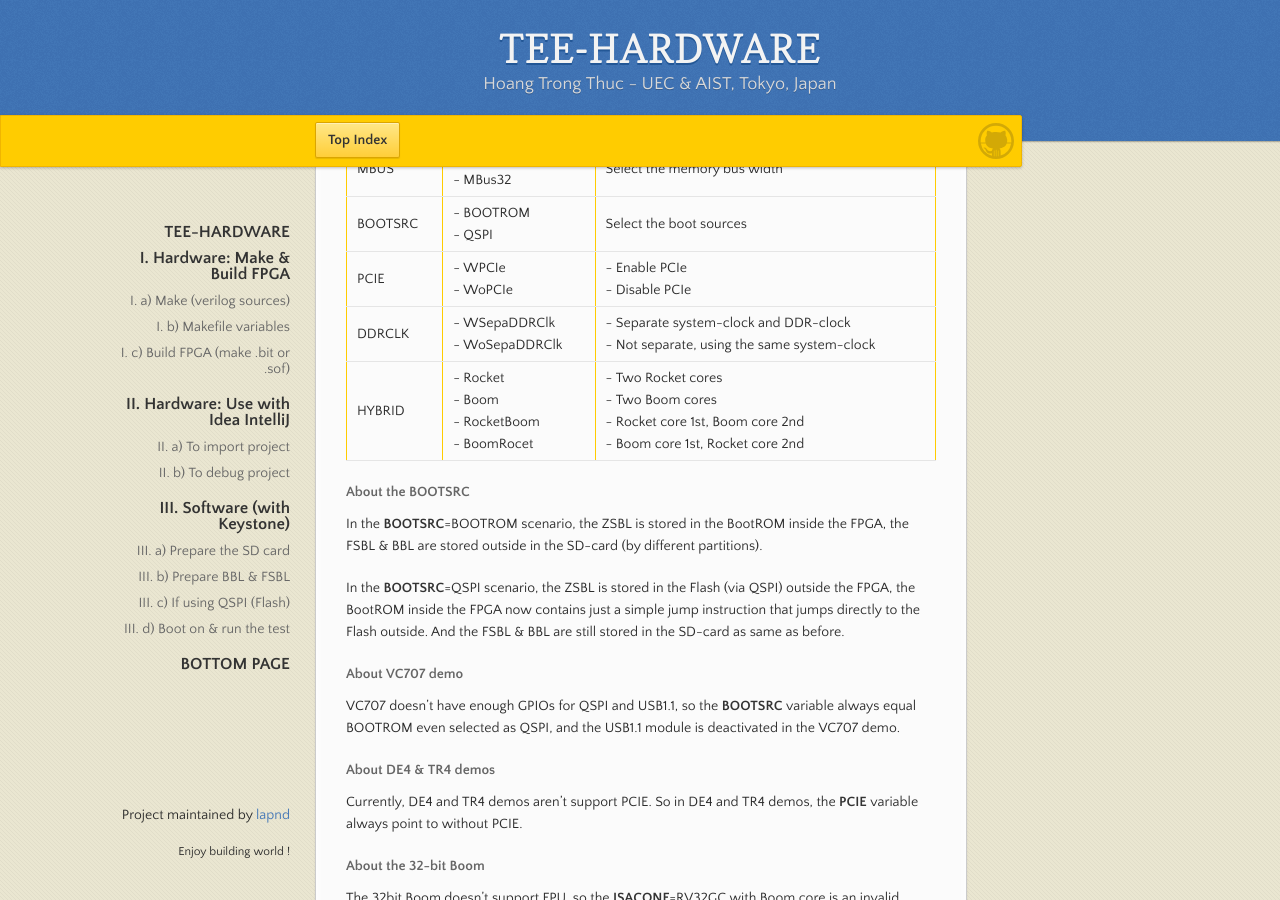
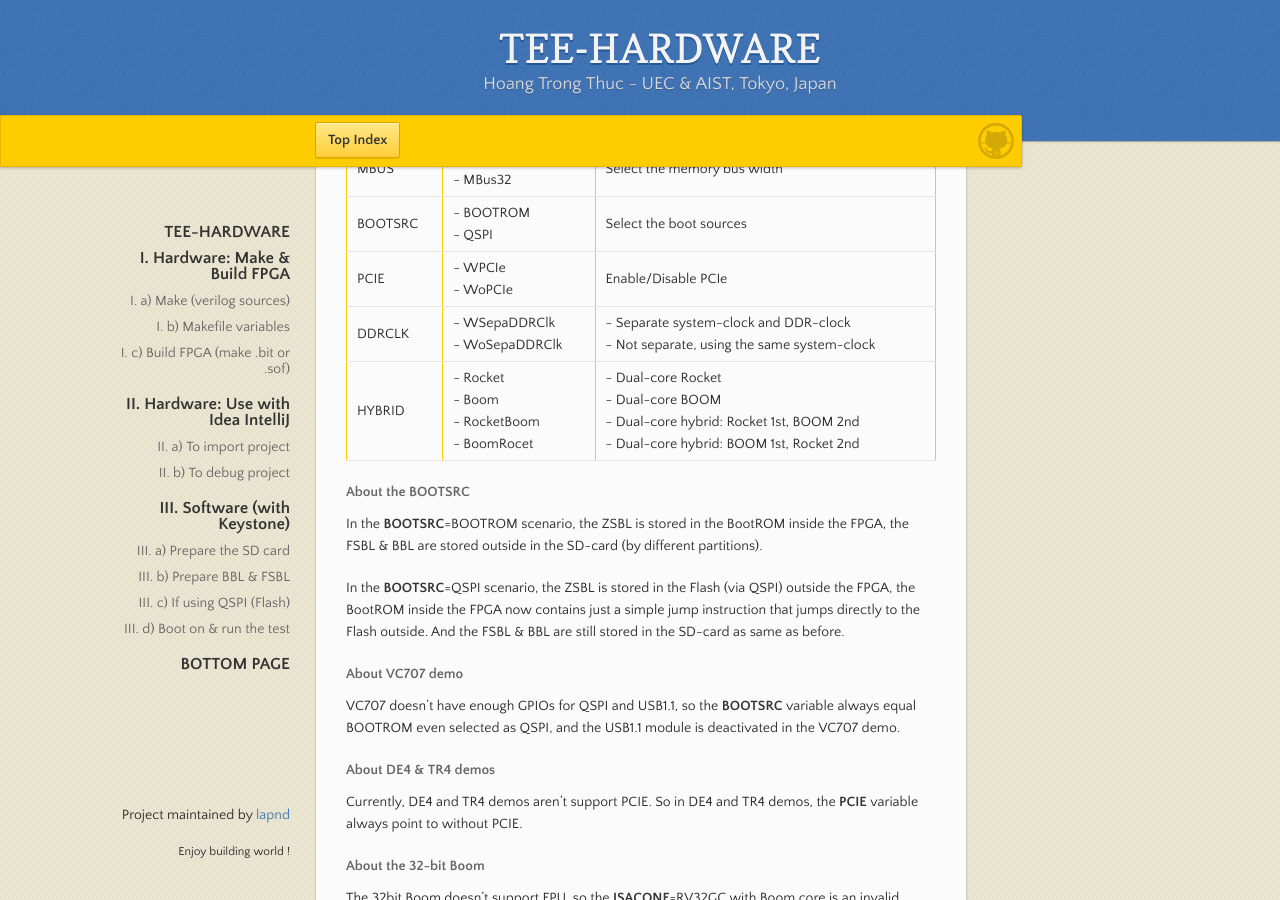
Before and after one commit to lapnd/httdes.github.io, a Jekyll site: the page built from tee-hw.md, in a window 1280 px wide and 900 px high, scrolled down 1222 px. Built offline with Jekyll 4.4.1, drawn with Linux system fonts in a browser that asks for light colours; our own code applies the rules of GitHub Pages for plain Markdown files.

Commit message:
Update tee-hw.md

```diff
--- a/tee-hw.md
+++ b/tee-hw.md
@@ -53,9 +53,9 @@ In the Makefile of each folder (i.e., **fpga/Xilinx/VC707**, **fpga/Altera/DE4**
 | ISACONF  | - RV64GC<br />- RV64IMAC<br />- RV32GC<br />- RV32IMAC | Select the ISA |
 | MBUS     | - MBus64<br />- MBus32 | Select the memory bus width |
 | BOOTSRC  | - BOOTROM<br />- QSPI | Select the boot sources |
-| PCIE     | - WPCIe<br />- WoPCIe | - Enable PCIe<br />- Disable PCIe |
+| PCIE     | - WPCIe<br />- WoPCIe | Enable/Disable PCIe |
 | DDRCLK   | - WSepaDDRClk<br />- WoSepaDDRClk | - Separate system-clock and DDR-clock<br />- Not separate, using the same system-clock |
-| HYBRID   | - Rocket<br />- Boom<br />- RocketBoom<br />- BoomRocet | - Two Rocket cores<br />- Two Boom cores<br />- Rocket core 1st, Boom core 2nd<br />- Boom core 1st, Rocket core 2nd |
+| HYBRID   | - Rocket<br />- Boom<br />- RocketBoom<br />- BoomRocet | - Dual-core Rocket<br />- Dual-core BOOM<br />- Dual-core hybrid: Rocket 1st, BOOM 2nd<br />- Dual-core hybrid: BOOM 1st, Rocket 2nd |
 
 #### About the BOOTSRC
 In the **BOOTSRC**=BOOTROM scenario, the ZSBL is stored in the BootROM inside the FPGA, the FSBL & BBL are stored outside in the SD-card (by different partitions).
```
